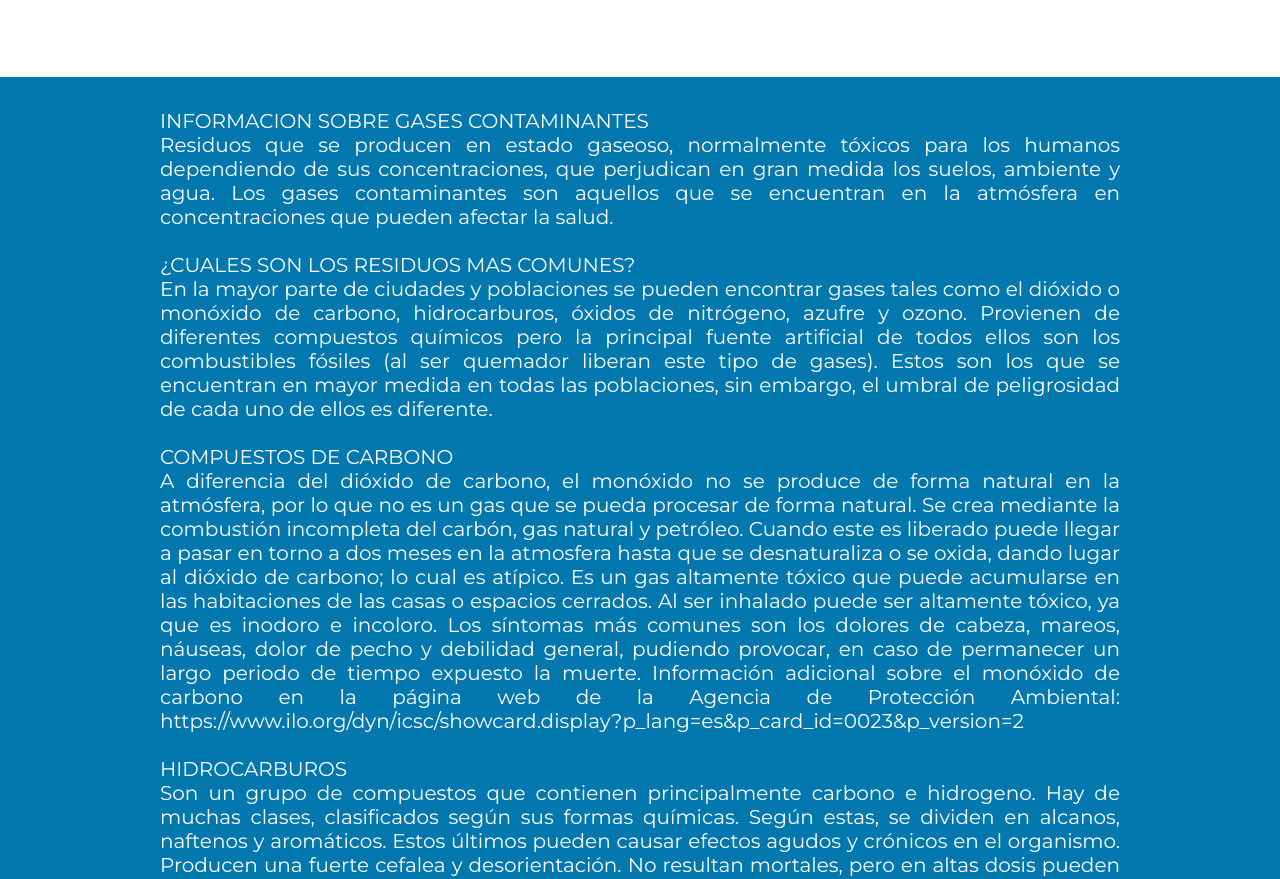
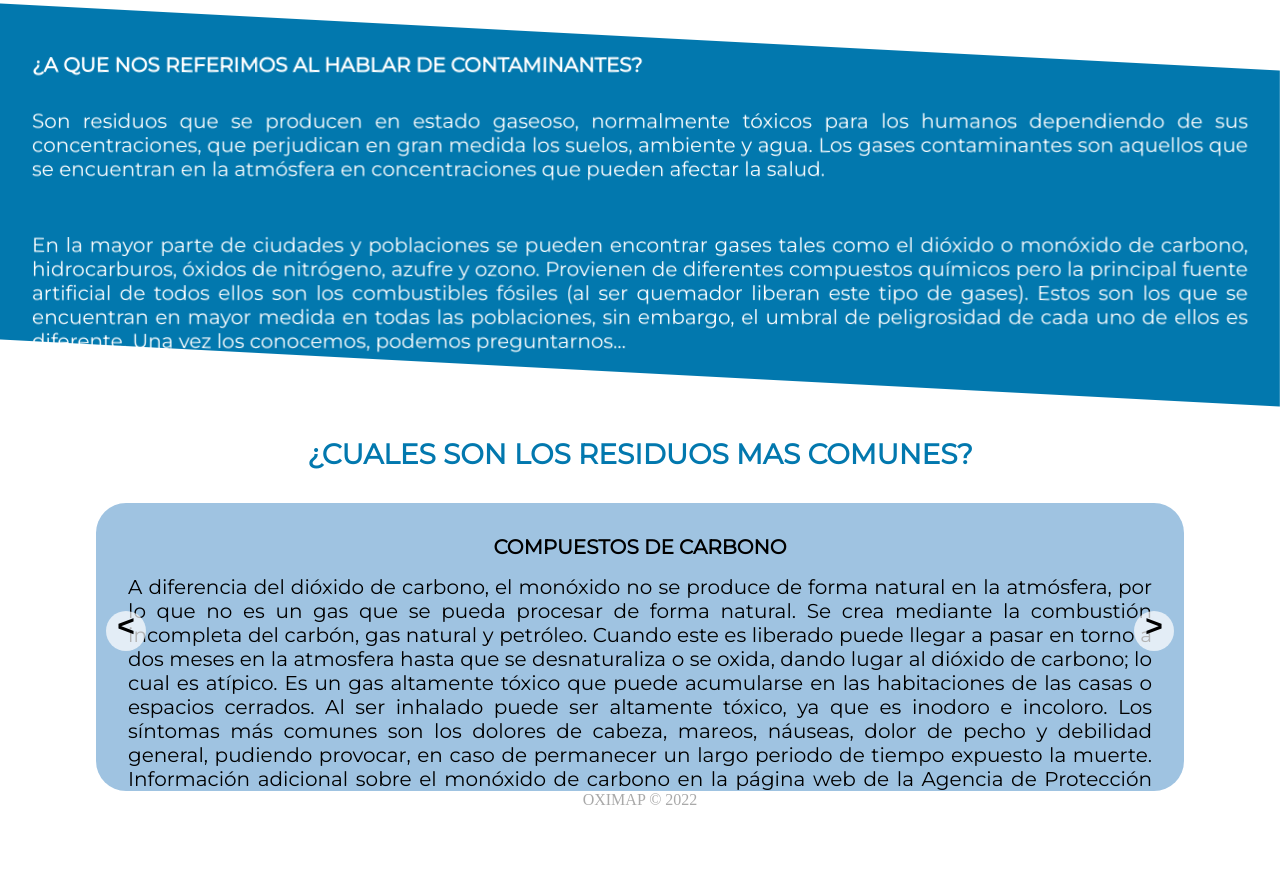
Before and after one commit to DanielBBHub/OximapG4-Web, a website: page UX/index.html in a window 1280 px wide. Shown: the part 1194-2073 px from the top of the page. After the commit the page ends 2018 px from the top, so only its background shows below. Drawn offline with Linux system fonts and the light colour scheme.

Commit message:
slider infor

```diff
--- a/UX/index.html
+++ b/UX/index.html
@@ -67,32 +67,40 @@
 
 <!--Poner aqui los cuadrados de información-->
 <div class="cuadrado">
-        <span class="ajustar">
 
-                    <p class="textoblanco">
+            <div class="PortadaGira" >
+                <div class="NoGira">
+                <h4 class="textoUNO"> ¿A QUE NOS REFERIMOS AL HABLAR DE CONTAMINANTES?</h4>
 
-                        INFORMACION SOBRE GASES CONTAMINANTES
-                        <br>
-                        Residuos que se producen en estado gaseoso, normalmente tóxicos para los humanos dependiendo de sus concentraciones,
+                <p class="textoUNO">
+                    Son residuos que se producen en estado gaseoso, normalmente tóxicos para los humanos dependiendo de sus concentraciones,
                     que perjudican en gran medida los suelos, ambiente y agua.
                     Los gases contaminantes son aquellos que se encuentran en la atmósfera en concentraciones que pueden afectar la salud.
+                </p>
 
-                        <br>
-                        <br>
-
-                        ¿CUALES SON LOS RESIDUOS MAS COMUNES?
-                        <br>
+                <p class="textoUNO">
                     En la mayor parte de ciudades y poblaciones se pueden encontrar gases tales como el dióxido o monóxido de carbono,
                     hidrocarburos, óxidos de nitrógeno, azufre y ozono. Provienen de diferentes compuestos químicos pero la principal fuente
                     artificial de todos ellos son los combustibles fósiles (al ser quemador liberan este tipo de gases).
                     Estos son los que se encuentran en mayor medida en todas las poblaciones, sin embargo, el umbral de peligrosidad de cada
-                        uno de ellos es diferente.
+                    uno de ellos es diferente. Una vez los conocemos, podemos preguntarnos...
+                </p>
 
-                        <br>
-                        <br>
+                </div>
+            </div>
 
-                        COMPUESTOS DE CARBONO
-                        <br>
+            <div>
+                 <h4 class="titulo2 titulo" >¿CUALES SON LOS RESIDUOS MAS COMUNES?</h4>
+            </div>
+
+    <div class="container-slider">
+
+        <div class="slider" id="slider">
+
+    <div class="slider_section">
+
+        <h5 class="TituloTarjeta">COMPUESTOS DE CARBONO</h5>
+        <p class="textodos">
             A diferencia del dióxido de carbono, el monóxido no se produce de forma natural en la atmósfera, por lo que no es un gas
             que se pueda procesar de forma natural. Se crea mediante la combustión incompleta del carbón, gas natural y petróleo.
             Cuando este es liberado puede llegar a pasar en torno a dos meses en la atmosfera hasta que se desnaturaliza o se oxida,
@@ -102,50 +110,54 @@
             náuseas, dolor de pecho y debilidad general, pudiendo provocar, en caso de permanecer un largo periodo de tiempo
             expuesto la muerte.
             Información adicional sobre el monóxido de carbono en la página web de la Agencia de Protección Ambiental:
-                        https://www.ilo.org/dyn/icsc/showcard.display?p_lang=es&p_card_id=0023&p_version=2
+            <a href="https://www.ilo.org/dyn/icsc/showcard.display?p_lang=es&p_card_id=0023&p_version=2">https://www.ilo.org/dyn/icsc/showcard.display?p_lang=es&p_card_id=0023&p_version=2</a>
+        </p>
+    </div>
 
-                        <br>
-                        <br>
+            <div class="slider_section">
+                <h5 class="TituloTarjeta">HIDROCARBUROS</h5>
+                <p class="textodos">
 
-                        HIDROCARBUROS
-                        <br>
                     Son un grupo de compuestos que contienen principalmente carbono e hidrogeno. Hay de muchas clases, clasificados según
                     sus formas químicas. Según estas, se dividen en alcanos, naftenos y aromáticos.
                     Estos últimos pueden causar efectos agudos y crónicos en el organismo. Producen una fuerte cefalea y desorientación. No
                     resultan mortales, pero en altas dosis pueden producir la perdida de la consciencia y depresión respiratoria, que podría
                     desencadenar otro tipo de enfermedades en caso de que la exposición a estos gases fuera continua.
+                </p>
+            </div>
 
-                        <br>
-                        <br>
+        </div>
+        <div class="slider_btn slider_btn-right" id="btn-right">&#62</div>
+        <div class="slider_btn slider_btn-left" id="btn-left">&#60</div>
+    </div>
 
-                        OZONO
-                        <br>
-                        Es un gas que se encuentra en la atmósfera en pequeñas cantidades, pero que puede llegar a ser muy peligroso. Se
-                        encuentra en la capa de ozono, que se encuentra en la estratosfera, y que es la que nos protege de los rayos ultravioleta
-                        del sol. Cuando se encuentra en la troposfera, es un gas muy tóxico que puede llegar a ser mortal.
-                        El ozono es un gas que se encuentra en la atmósfera en pequeñas cantidades, pero que puede llegar a ser muy peligroso.
-                        Se encuentra en la capa de ozono, que se encuentra en la estratosfera, y que es la que nos protege de los rayos
-                        ultravioleta del sol.
-                        Está formado por tres átomos de oxígeno. Cuando se rompen las moléculas del gas oxígeno, buscan otra molécula a la que
-                        asociarse, dando lugar a este gas. En altas concentraciones es un peligro para la salud ya que su principal efecto es la
-                        irritación de las vías respiratorias, pudiendo causar daños en los pulmones y dificultades respiratorias.
 
-                        <br>
-                        <br>
 
-                        OXIDOS DE NITROGENO Y AZUFRE
-                        <br>
-                        Son los principales precursores de la conocida como lluvia ácida.
-                        Esta se forma cuando la humedad del aire se combina con óxidos de nitrógeno y dióxido de azufre emitidos por fábricas,
-                        centrales eléctricas, calderas de calefacción y vehículos que queman carbón o productos derivados del petróleo que
-                        contengan azufre. Estos se degradan rápidamente ya que son altamente reactivos con sustancias comúnmente presentes en el
-                        aire.
 
-                    </p>
 
-        </span>
+
+
+
+
+
+
+
+
+
+
+
+
+
+
+
+
+
+
+
+
+
 </div>
-</div>
+
 
 
 <!--------------------------------- FOOTER ----------------------------------------->
@@ -156,5 +168,6 @@
 
 </footer>
 <!---------------------------------------------------------------------------------->
+<script src="./js/slider.js"></script>
 </body>
 </html>
--- /dev/null
+++ b/UX/js/slider.js
@@ -0,0 +1,44 @@
+const  slider = document.querySelector("#slider");
+let sliderSection = document.querySelectorAll(".slider_section");
+let sliderSectionLast = sliderSection[sliderSection.length -1];
+
+const btnLeft = document.querySelector("#btn-left");
+const btnRight = document.querySelector("#btn-right");
+
+slider.insertAdjacentElement('afterbegin', sliderSectionLast);
+
+function Next(){
+    let sliderSectionFirst = document.querySelectorAll(".slider_section")[0];
+    slider.style.marginLeft = "-200%";
+    slider.style.transition = "all 0.5s";
+    setTimeout(function (){
+        slider.style.transition = "none";
+        slider.insertAdjacentElement('beforeend', sliderSectionFirst);
+        slider.style.marginLeft = "-100%";
+    }, 500);
+}
+
+function Prev() {
+    let sliderSection = document.querySelectorAll(".slider_section");
+    let  sliderSelectionLast = sliderSection[sliderSection.length-1];
+    slider.style.marginLeft = "0";
+    slider.style.transition = "all 0.5s";
+    setTimeout(function (){
+        slider.style.transition = "none";
+        slider.insertAdjacentElement('beforeend', sliderSectionLast);
+        slider.style.marginLeft = "-100%";
+    }, 500);
+}
+
+btnRight.addEventListener('click', function (){
+    Next();
+});
+
+btnLeft.addEventListener('click', function (){
+    Prev();
+});
+
+//Para que sea automático
+setInterval(function (){
+    Next();
+},10000)
--- a/UX/src/app/css/landing.css
+++ b/UX/src/app/css/landing.css
@@ -11,16 +11,27 @@
     --tamSubTitulos: 25px;
     --tamTexto: 20px;
     --fuentePrincipal: Montserrat;
+    --GirarPortada: skewY(3deg);
+    --GiraNo: skewY(-3deg);
 }
 
 /*Sobre el Proyecto*/
-.proyecto{+
+.proyecto{
     padding-top: 80px;
 }
 
 .titulo{
     padding-top:4rem;
     font-size: var(--tamTitulos);
+    text-align: center;
+    color: var(--colorSubTitulos);
+    margin-bottom: 0;
+    font-family: var(--fuentePrincipal);
+}
+
+.titulo2{
+    padding-top:4rem;
+    font-size: 1.75rem;
     text-align: center;
     color: var(--colorSubTitulos);
     margin-bottom: 0;
@@ -42,19 +53,10 @@
     text-align: justify;
 }
 
-.ajustar {
-    display: flex;
-    justify-content: space-around;
-    width: 80%;
-    margin: auto auto;
-    padding-bottom: 4rem;
-    flex: 1 1 0;
-    align-items: center;
-}
-
 .imagenes {
     width: 200px;
     height: 200px;
+    padding-left: 1rem;
 }
 
 .img_landing{
@@ -76,7 +78,7 @@
     flex: 1 1 auto;
     display: flex;
    justify-content: center;
-    margin-top: 22%;
+    margin-top: 20%;
 }
 
 .tituloLanding{
@@ -126,6 +128,9 @@
     align-items: center;
 }
 
+.ajustar{
+    display: flex;
+}
 
 
 .texto-encabezado{
@@ -156,6 +161,96 @@
     flex-direction: column;
 }
 
-.cuadrado{
-    background: var(--colorSubTitulos);
+.PortadaGira{
+    background-color: var(--colorSubTitulos);
+    height: 21rem;
+    position: relative;
+    transform: var(--GirarPortada);
+    margin-top: 6rem;
 }
+
+.NoGira{
+    transform: var(--GiraNo);
+    position: absolute;
+    font-family: var(--fuentePrincipal);
+}
+
+.textoUNO{
+    font-size: var(--tamTexto);
+    font-family: var(--fuentePrincipal);
+    text-align: justify;
+    padding: 1rem 2rem;
+    color: white;
+}
+
+.textodos{
+    font-size: var(--tamTexto);
+    font-family: var(--fuentePrincipal);
+    text-align: justify;
+    padding: 1rem 2rem;
+    color: black;
+    object-fit: cover;
+}
+
+.slider_section{
+    background: rgba(15, 106, 180, 0.4);
+    border-radius: 30px;
+    width: 100%;
+    margin: auto auto;
+    margin-top: 2rem;
+    flex: 1 1 0;
+    height: 20rem;
+
+
+}
+
+
+.TituloTarjeta{
+    text-align: center;
+    font-size: var(--tamTexto);
+    font-family: var(--fuentePrincipal);
+    padding-top: 2rem;
+    object-fit: cover;
+}
+
+.container-slider{
+    border-radius: 30px;
+    width: 85%;
+    height: 20rem;
+    overflow: hidden;
+    position: relative;
+    margin: auto;
+}
+
+.slider{
+    display: flex;
+    width: 200%;
+    margin-left: -100%;
+}
+
+.slider_btn{
+    position: absolute;
+    width: 40px;
+    height: 40px;
+    background: rgba(255, 255, 255, 0.7);
+    top: 50%;
+    transform: translateY(-50%);
+    font-size: 30px;
+    font-weight: bold;
+    text-align: center;
+    font-family: monospace;
+    border-radius: 50%;
+    cursor: pointer;
+}
+
+.slider_btn:hover{
+    background: #fff;
+}
+
+.slider_btn-right{
+    right: 10px;
+}
+
+.slider_btn-left{
+    left: 10px;
+}
```
Lines whose indentation alone changed are shown as unchanged.
